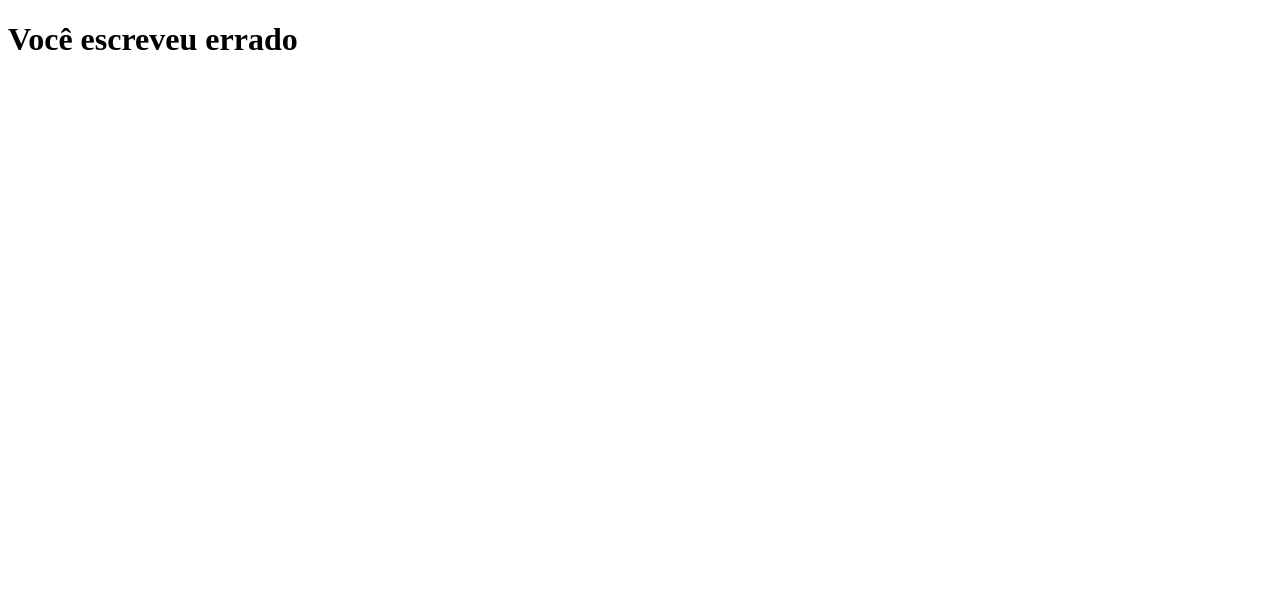
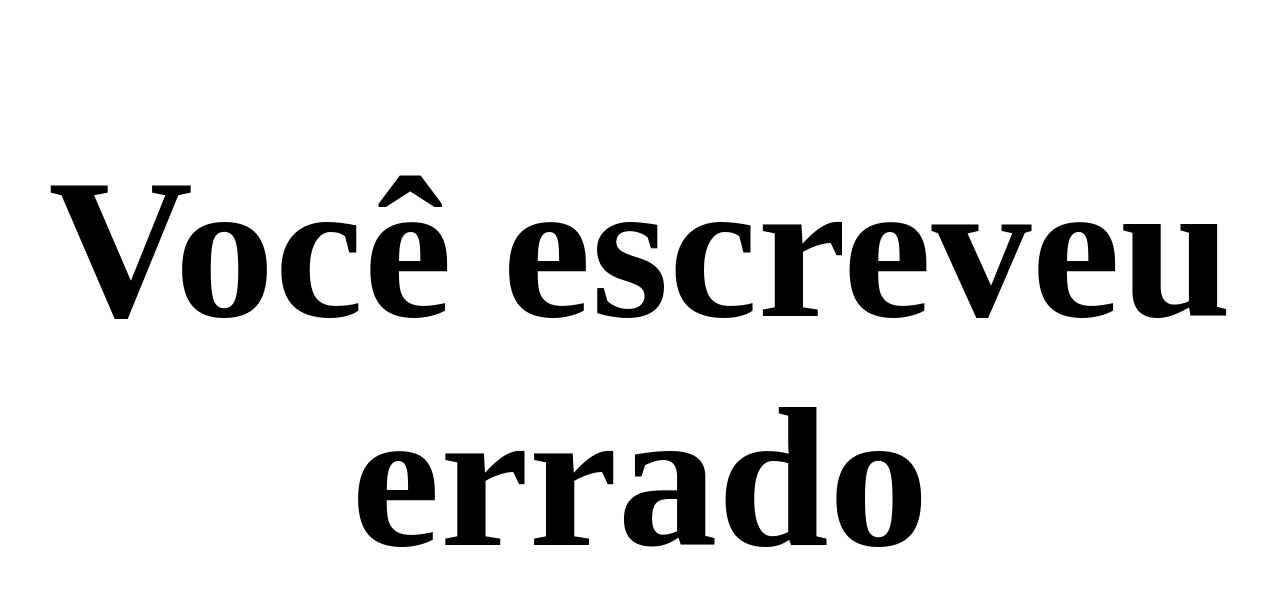
Before and after one commit to CheerfulVini/mico_narrom, a plain HTML site: page mico_narrom.html in a window 1280 px wide. Drawn offline with Linux system fonts and the light colour scheme.

Commit message:
Update mico_narrom.html

```diff
--- a/mico_narrom.html
+++ b/mico_narrom.html
@@ -6,6 +6,13 @@
     <title>mico narrom</title>
 </head>
 <body>
+
+    <style>
+        h1{
+            text-align: center;
+            font-size: 200px;
+        }
+    </style>
     <h1>Você escreveu errado</h1>
 
 </body>
```
